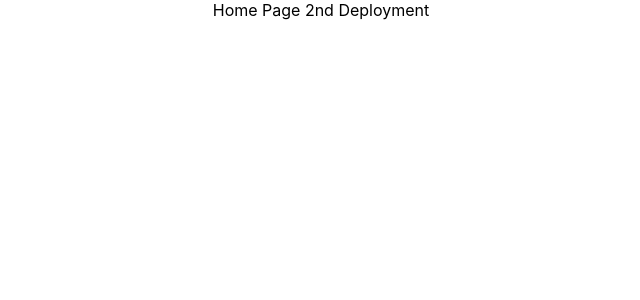
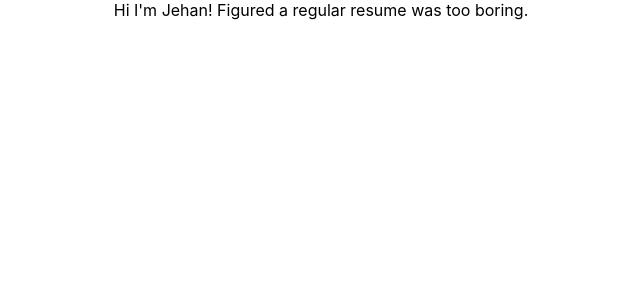
Before and after one commit to JehanKE/JehanKE.github.io, a React (Create React App) app: page / in a window 1280 px wide. Shown: the top 300 px of the page, without its empty margins (319-959 px from the left). Built offline with nearby package versions, Linux system fonts and the light colour scheme.

Commit message:
changed HomePage text

```diff
--- a/src/components/pages/HomePage/index.js
+++ b/src/components/pages/HomePage/index.js
@@ -2,7 +2,10 @@ import './index.css';
 
 const HomePage = () => {
     return (
-        <div>Home Page 2nd Deployment</div>
+        <div>
+            Hi I'm Jehan!
+            Figured a regular resume was too boring.
+        </div>
     )
 }
 
```
